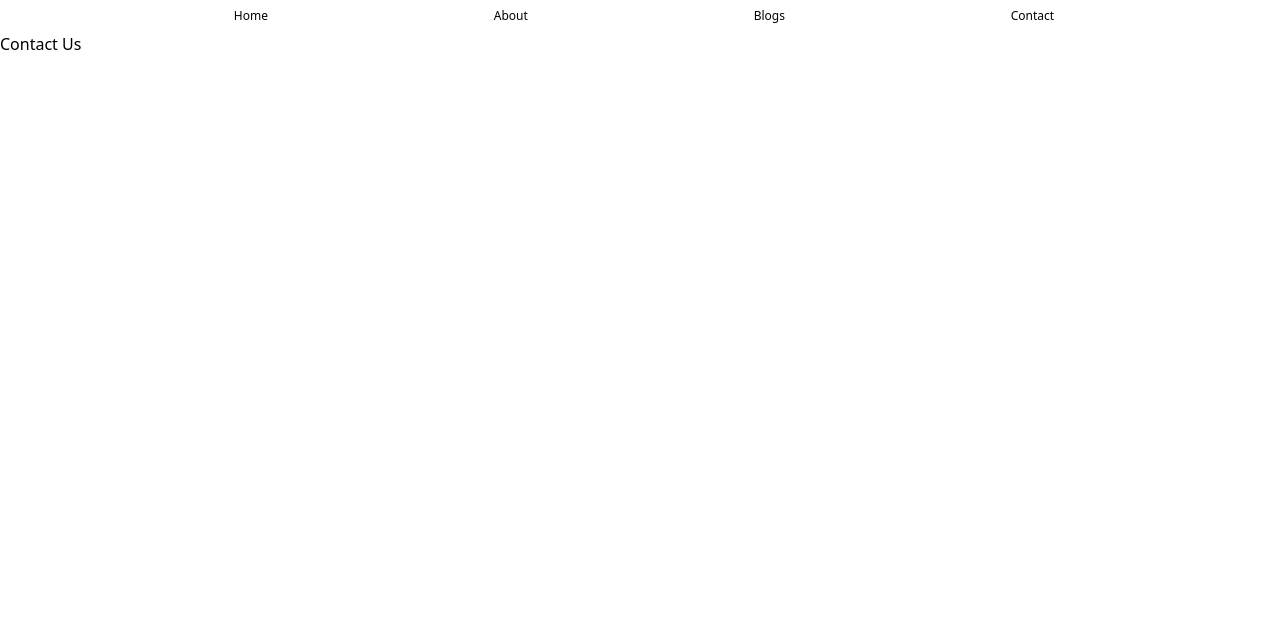
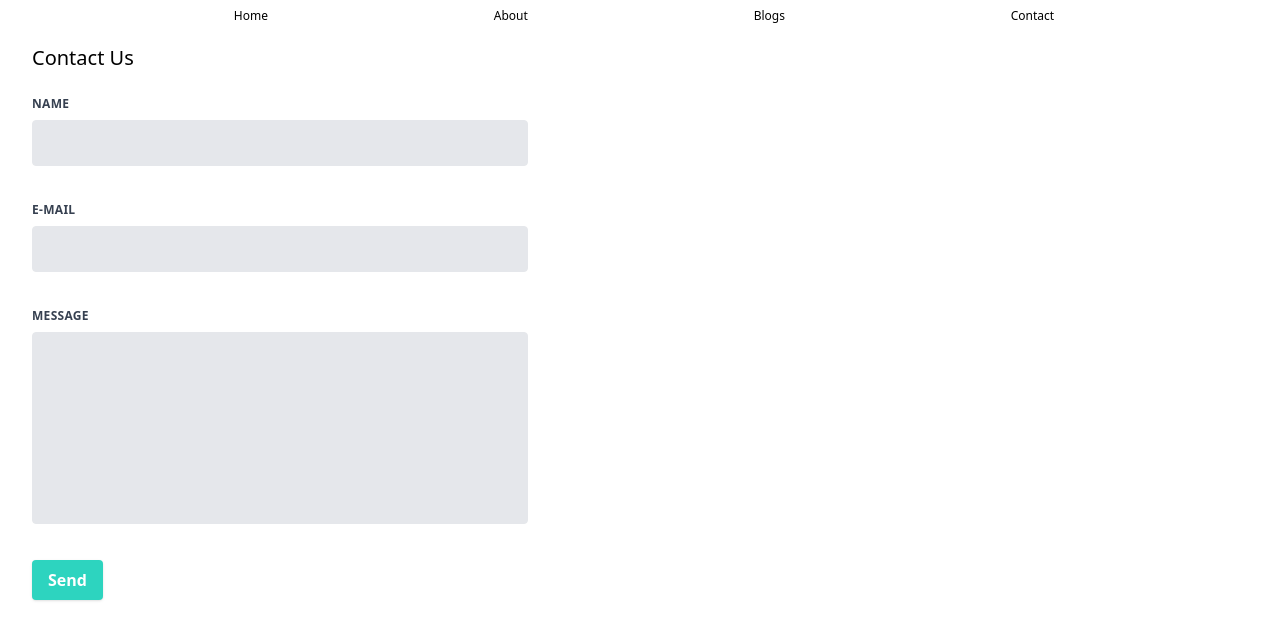
Before and after one commit to SidharthK2/coding-blog, a Next.js app: page /contact in a window 1280 px wide. Shown: the top 640 px of the page. Built offline with nearby package versions, Linux system fonts and the light colour scheme.

Commit message:
add contact form

```diff
--- a/pages/contact.js
+++ b/pages/contact.js
@@ -1,9 +1,93 @@
-import React from "react";
+import React, { useState } from "react";
 
 export default function Contact() {
+  const [name, setName] = useState("");
+  const [email, setEmail] = useState("");
+  const [message, setMessage] = useState("");
+
+  const handleSubmit = (e) => {
+    e.preventDefault();
+    console.log(name, email, message);
+  };
+  const handleChange = (e) => {
+    if (e.target.name == "name") {
+      setName(e.target.value);
+    } else if (e.target.name == "email") {
+      setEmail(e.target.value);
+    } else {
+      setMessage(e.target.value);
+    }
+  };
+
   return (
-    <div>
-      <h1>Contact Us</h1>
+    <div className="m-4">
+      <h1 className="m-4 text-xl">Contact Us</h1>
+      <form onSubmit={handleSubmit} className="w-full max-w-lg m-2 p-2">
+        <div className="flex flex-wrap -mx-3 mb-6">
+          <div className="w-full px-3">
+            <label
+              className="block uppercase tracking-wide text-gray-700 text-xs font-bold mb-2"
+              htmlFor="grid-password"
+            >
+              Name
+            </label>
+            <input
+              className="appearance-none block w-full bg-gray-200 text-gray-700 border border-gray-200 rounded py-3 px-4 mb-3 leading-tight focus:outline-none focus:bg-white focus:border-gray-500"
+              id="name"
+              name="name"
+              type="text"
+              value={name}
+              onChange={handleChange}
+            />
+          </div>
+        </div>
+        <div className="flex flex-wrap -mx-3 mb-6">
+          <div className="w-full px-3">
+            <label
+              className="block uppercase tracking-wide text-gray-700 text-xs font-bold mb-2"
+              htmlFor="grid-password"
+            >
+              E-mail
+            </label>
+            <input
+              className="appearance-none block w-full bg-gray-200 text-gray-700 border border-gray-200 rounded py-3 px-4 mb-3 leading-tight focus:outline-none focus:bg-white focus:border-gray-500"
+              id="email"
+              name="email"
+              type="email"
+              value={email}
+              onChange={handleChange}
+            />
+          </div>
+        </div>
+        <div className="flex flex-wrap -mx-3 mb-6">
+          <div className="w-full px-3">
+            <label
+              className="block uppercase tracking-wide text-gray-700 text-xs font-bold mb-2"
+              htmlFor="grid-password"
+            >
+              Message
+            </label>
+            <textarea
+              className=" no-resize appearance-none block w-full bg-gray-200 text-gray-700 border border-gray-200 rounded py-3 px-4 mb-3 leading-tight focus:outline-none focus:bg-white focus:border-gray-500 h-48 resize-none"
+              id="message"
+              name="message"
+              value={message}
+              onChange={handleChange}
+            ></textarea>
+          </div>
+        </div>
+        <div className="md:flex md:items-center">
+          <div className="md:w-1/3">
+            <button
+              className="shadow bg-teal-400 hover:bg-teal-500 active:scale-95 text-white font-bold py-2 px-4 rounded"
+              type="submit"
+            >
+              Send
+            </button>
+          </div>
+          <div className="md:w-2/3"></div>
+        </div>
+      </form>
     </div>
   );
 }
```
